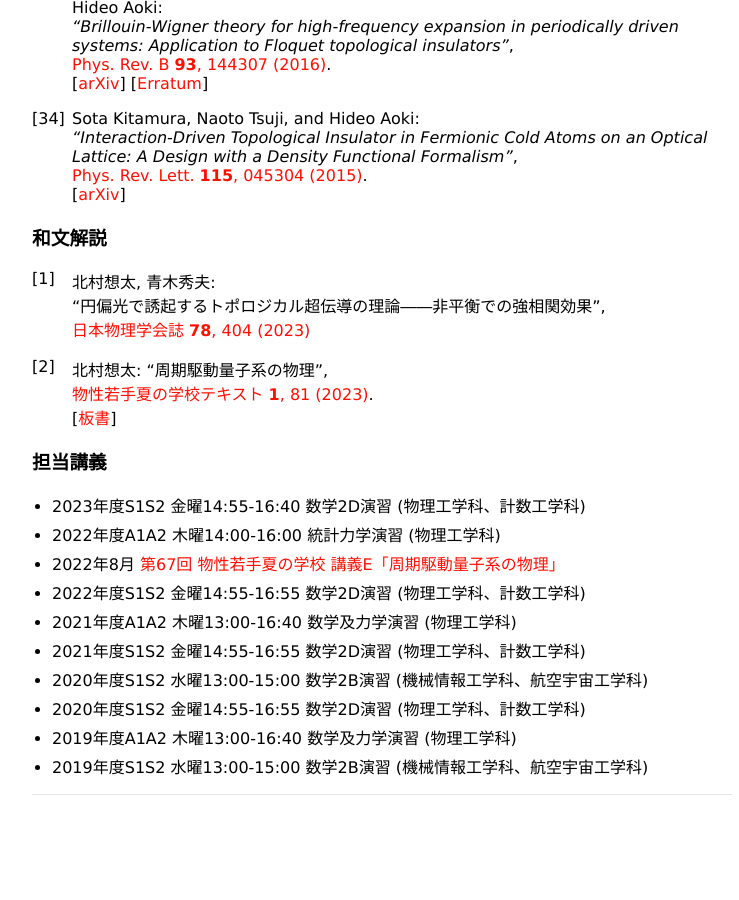
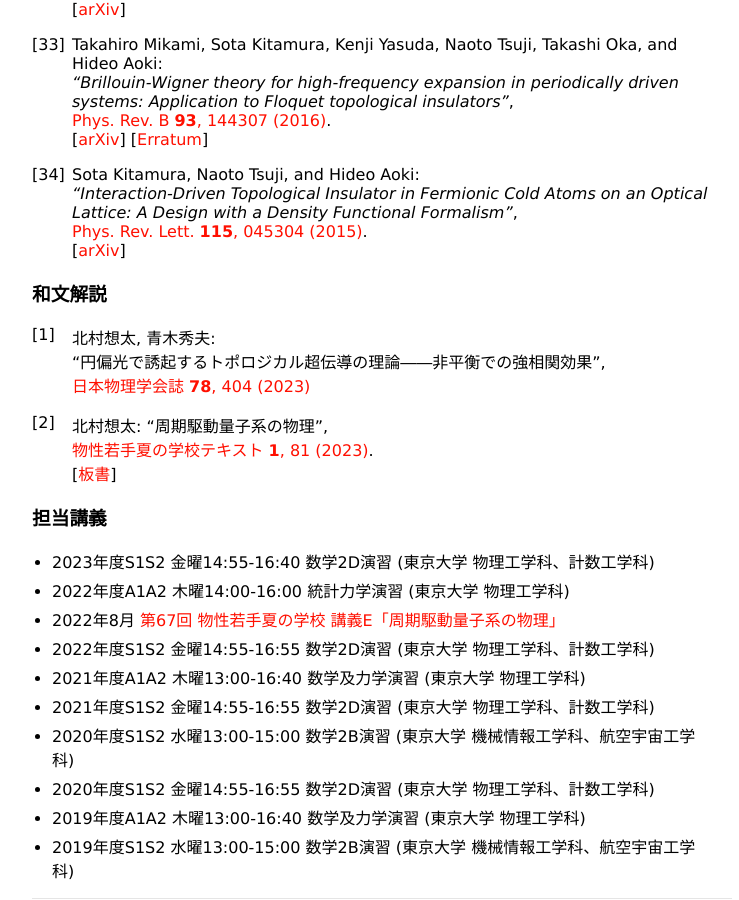
Before and after one commit to sotaph/sotaph.github.io, a Jekyll site: the page built from index.md, in a window 1280 px wide and 900 px high, scrolled down 4660 px. Shown: the whole window, without its empty margins (258-997 px from the left). Built offline with Jekyll 4.4.1, drawn with Linux system fonts in a browser that asks for light colours; nearby versions of some CDN libraries; a style sheet for code colours, icons or effects is not loaded; before the commit the page ends 5456 px from its top, so only the background shows below that; some of the changed text lies outside the part shown.

Commit message:
update affiliation

```diff
--- a/index.md
+++ b/index.md
@@ -5,14 +5,14 @@
 
 <img class="profile-picture" src="images/profile.jpg">
 
-Research Associate, University of Tokyo
-東京大学大学院 工学系研究科 物理工学専攻 森本研究室 助教
+Program-Specific Senior Lecturer, Kyoto University
+京都大学大学院理学研究科 相関設計物理学特別講座 特定講師
 
 
-<i class="far fa-envelope"></i> kitamura 0x40 ap.t.u-tokyo.ac.jp
+<i class="far fa-envelope"></i> kitamura.sota.8y 0x40 kyoto-u.ac.jp
 
-7-3-1 Hongo, Bunkyo-ku, Tokyo 113-8656 Japan
-〒113-8656 東京都文京区本郷7-3-1 工学部6号館221号室
+Kyoto University, Kitashirakawa Oiwake-cho, Sakyo-ku, Kyoto 606-8502, Japan
+〒606-8502 京都府京都市左京区北白川追分町 京都大学 理学研究科5号館 431号室
 
 
 **Research Interests:**
@@ -31,7 +31,9 @@
 
 2012年10月 - 2017年03月| フォトンサイエンス・リーディング大学院 (ALPS) コース生
 2017年04月 - 2019年03月| マックスプランク複雑系物理学研究所 博士研究員
-2019年04月 -| 東京大学大学院工学系研究科物理工学専攻  森本研究室 助教
+2019年04月 - 2026年04月| 東京大学大学院工学系研究科物理工学専攻 森本研究室 助教
+2026年05月 -| 京都大学大学院理学研究科 相関設計物理学特別講座 特定講師
+
 
 
 ### Theses
@@ -234,13 +236,13 @@
 
 ### 担当講義
 
-- 2023年度S1S2 金曜14:55-16:40 数学2D演習 (物理工学科、計数工学科)
-- 2022年度A1A2 木曜14:00-16:00 統計力学演習 (物理工学科)
+- 2023年度S1S2 金曜14:55-16:40 数学2D演習 (東京大学 物理工学科、計数工学科)
+- 2022年度A1A2 木曜14:00-16:00 統計力学演習 (東京大学 物理工学科)
 - 2022年8月 [第67回 物性若手夏の学校 講義E「周期駆動量子系の物理」](cmpss67)
-- 2022年度S1S2 金曜14:55-16:55 数学2D演習 (物理工学科、計数工学科)
-- 2021年度A1A2 木曜13:00-16:40 数学及力学演習 (物理工学科)
-- 2021年度S1S2 金曜14:55-16:55 数学2D演習 (物理工学科、計数工学科)
-- 2020年度S1S2 水曜13:00-15:00 数学2B演習 (機械情報工学科、航空宇宙工学科)
-- 2020年度S1S2 金曜14:55-16:55 数学2D演習 (物理工学科、計数工学科)
-- 2019年度A1A2 木曜13:00-16:40 数学及力学演習 (物理工学科)
-- 2019年度S1S2 水曜13:00-15:00 数学2B演習 (機械情報工学科、航空宇宙工学科)
+- 2022年度S1S2 金曜14:55-16:55 数学2D演習 (東京大学 物理工学科、計数工学科)
+- 2021年度A1A2 木曜13:00-16:40 数学及力学演習 (東京大学 物理工学科)
+- 2021年度S1S2 金曜14:55-16:55 数学2D演習 (東京大学 物理工学科、計数工学科)
+- 2020年度S1S2 水曜13:00-15:00 数学2B演習 (東京大学 機械情報工学科、航空宇宙工学科)
+- 2020年度S1S2 金曜14:55-16:55 数学2D演習 (東京大学 物理工学科、計数工学科)
+- 2019年度A1A2 木曜13:00-16:40 数学及力学演習 (東京大学 物理工学科)
+- 2019年度S1S2 水曜13:00-15:00 数学2B演習 (東京大学 機械情報工学科、航空宇宙工学科)
```
Also changed, not shown: cv.md (+5 -1 lines).
